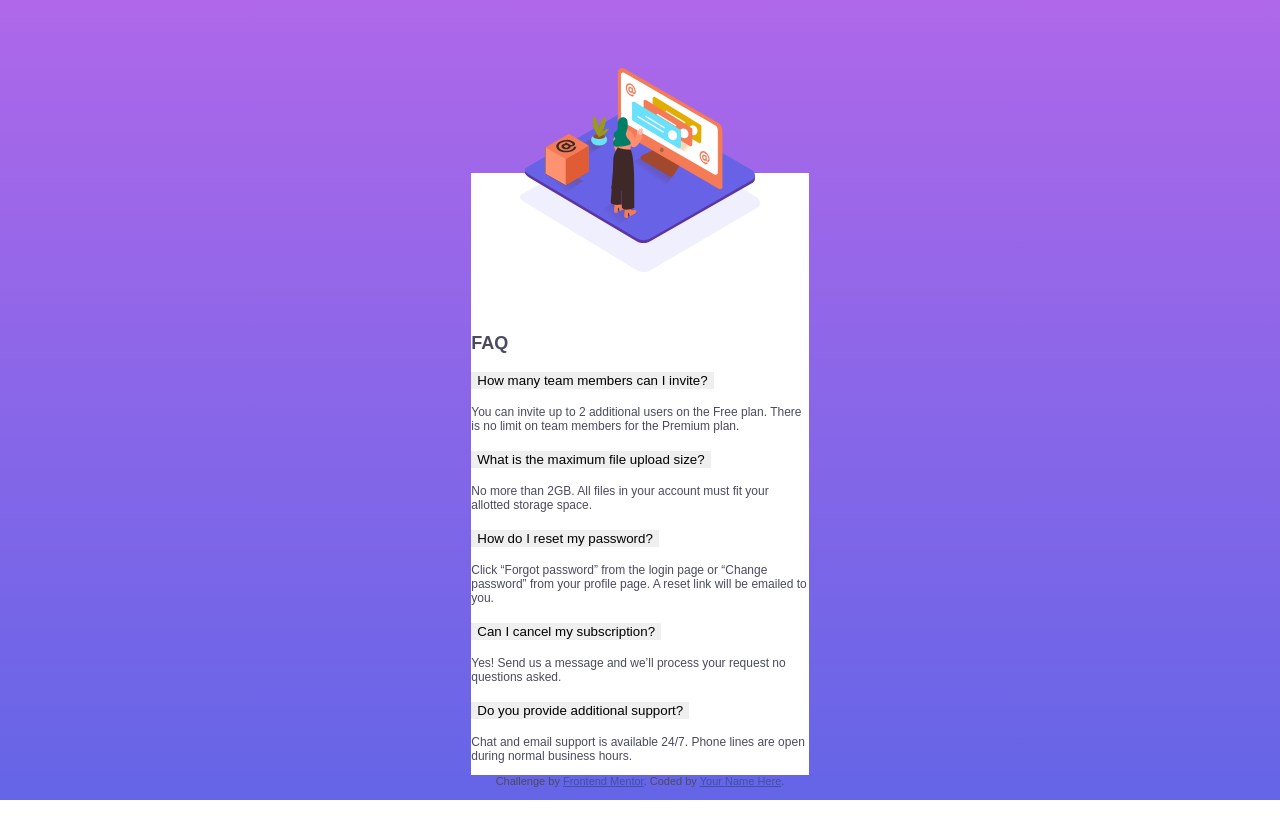
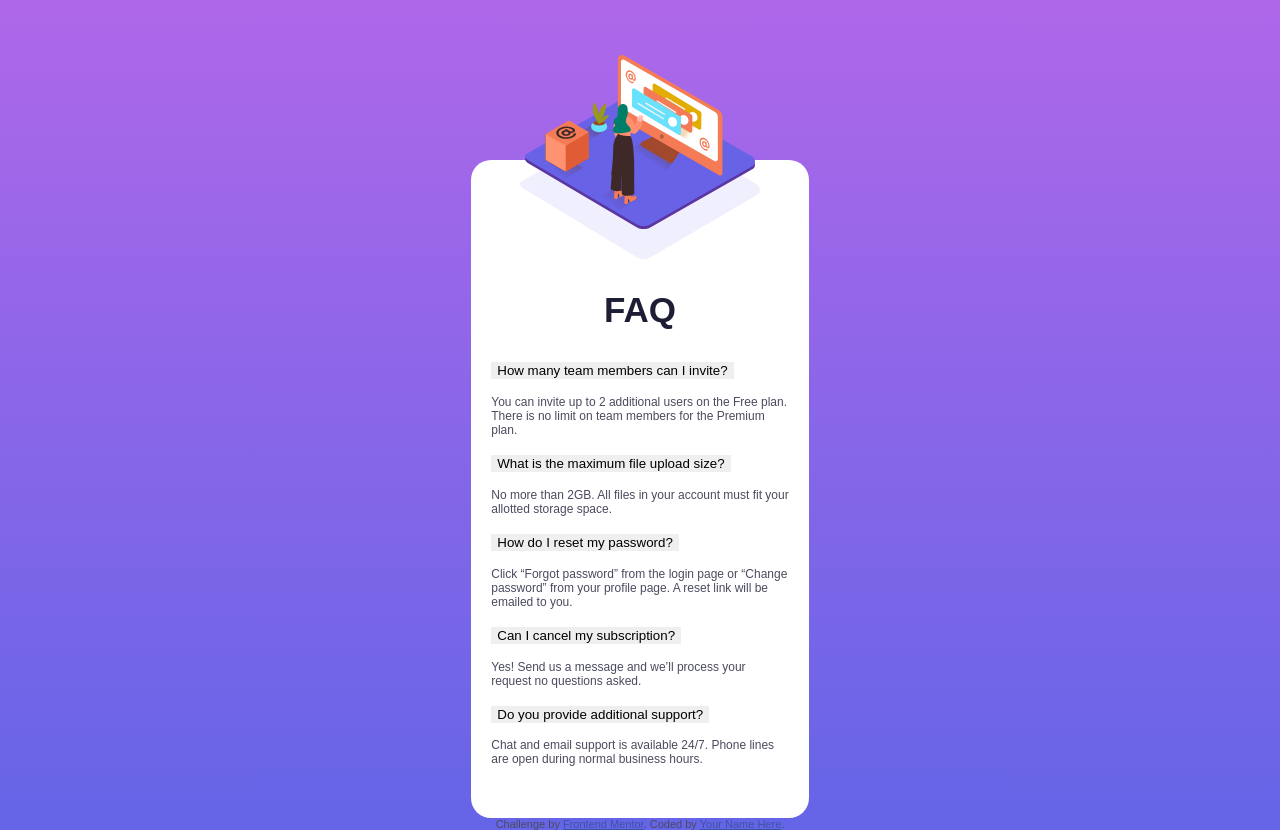
Before and after one commit to AlwinJun/faq-accordion-card, a plain HTML site: page index.html in a window 1280 px wide. Before the commit the page ends 800 px from the top, so only its background shows below. Drawn offline with Linux system fonts and the light colour scheme.

Commit message:
Update card

```diff
--- a/src/scss/base/_typography.scss
+++ b/src/scss/base/_typography.scss
@@ -7,3 +7,12 @@ body {
   font-weight: var(--fw-400);
   color: var(--blue-400);
 }
+
+h1 {
+  font-size: rem(25);
+  font-weight: 700;
+  color: var(--blue-900);
+  @media (min-width: em(340)) {
+    font-size: rem(35);
+  }
+}
--- a/src/scss/components/_card.scss
+++ b/src/scss/components/_card.scss
@@ -6,14 +6,14 @@
   width: 90%;
   max-width: em(450);
   background-color: #fff;
-
   background-image: url('../images/bg-pattern-mobile.svg');
   background-repeat: no-repeat;
   background-size: rem(240);
   background-position: center rem(-5);
+  border-radius: rem(20);
 
   &-img {
-    margin-bottom: 10rem;
+    margin-bottom: rem(130);
 
     &__mobile img {
       position: absolute;
@@ -31,4 +31,13 @@
       display: none;
     }
   }
+
+  &-body {
+    padding-inline: rem(20);
+    padding-bottom: rem(40);
+
+    & h1 {
+      text-align: center;
+    }
+  }
 }
```
Also changed, not shown: dist/style.css, 1 other file.
